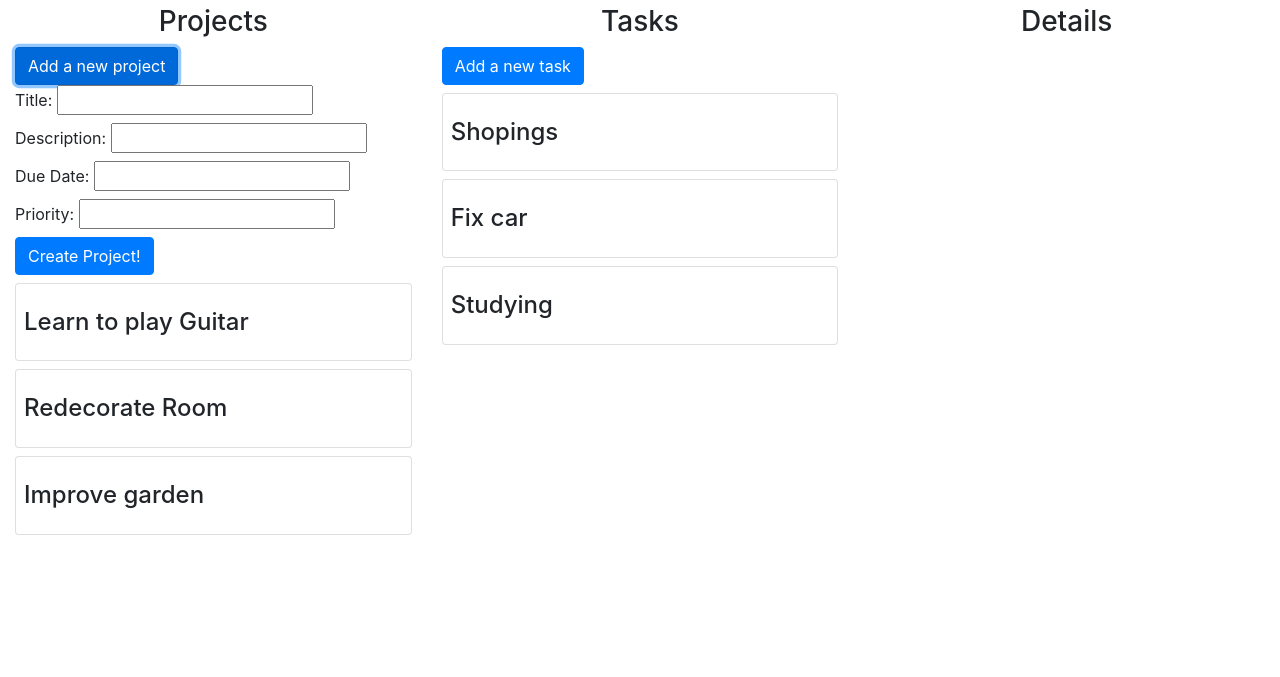
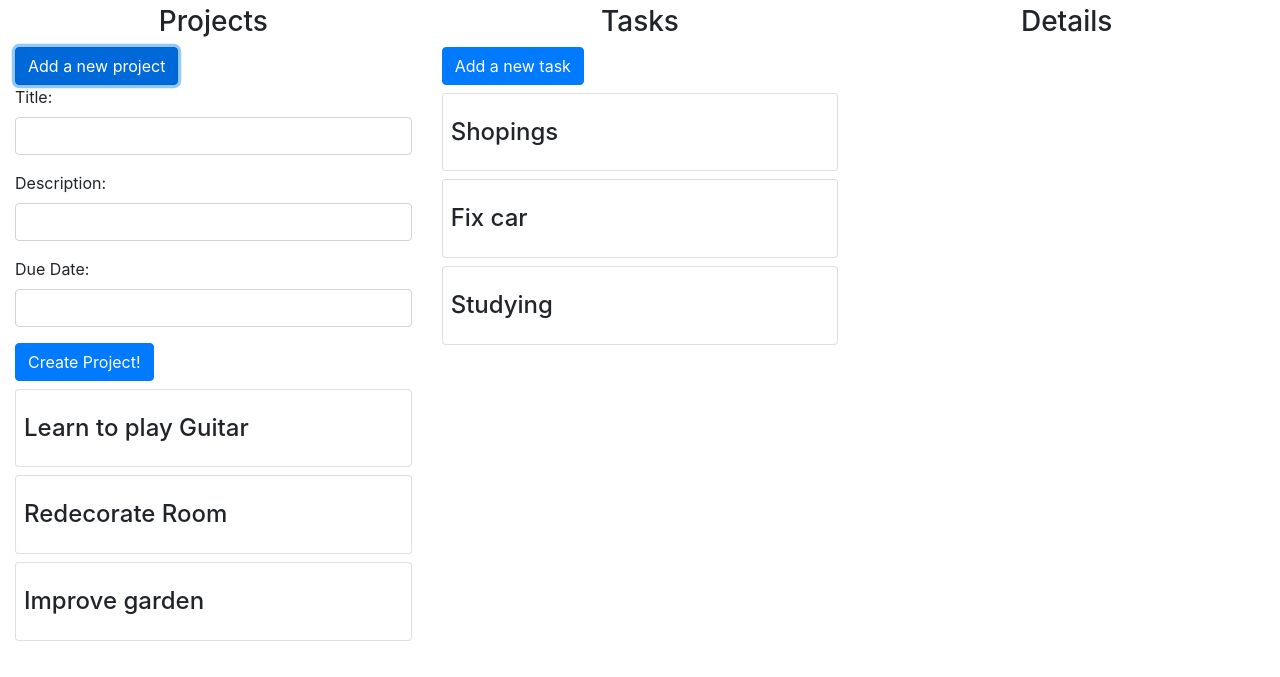
Before and after one commit to epinczinger/to-do-list, a website: page dist/index.html in a window 1280 px wide. Both pictures are taken after a click on the button "Add a new project". Shown: the part 51-728 px from the top of the page. Drawn offline with Linux system fonts and the light colour scheme.

Commit message:
style task and project forms

```diff
--- a/dist/index.html
+++ b/dist/index.html
@@ -14,22 +14,24 @@
             Add a new project
           </button>
           <form class="collapse" id='project-form'>
+              <div class="form-group">
                 <label>
                   Title:
-                  <input type='text' id='input-title'></input>
                 </label>
+                 <input type='text' class="form-control" id='project-input-title'></input>
+              </div>
+              <div class="form-group">
                 <label>
                   Description:
-                  <input type='text' id='input-description'></input>
                 </label>
+                <input type='text' class="form-control" id='project-input-description'></input>
+              </div>
+              <div class="form-group">
                 <label>
                   Due Date:
-                  <input type='text' id='input-date'></input>
                 </label>
-              <label>
-                  Priority:
-                  <input type='text' id='input-priority'></input>
-              </label>
+                <input type='text' class="form-control" id='project-input-date'></input>
+              </div>
               <button class="btn btn-primary" type="button">Create Project!</button>
           </form>
         <div class="project-list"></div>
@@ -41,23 +43,35 @@
             Add a new task
           </button>
         <form class='collapse' id='task-form'>
+            <div class="form-group">
                 <label>
                   Title:
-                <input type='text' id='input-title'></input>
                 </label>
+                 <input type='text' class="form-control" id='task-input-title'></input>
+              </div>
+              <div class="form-group">
                 <label>
                   Description:
-                <input type='text' id='input-description'></input>
                 </label>
+                <input type='text' class="form-control" id='task-input-description'></input>
+              </div>
+              <div class="form-group">
                 <label>
                   Due Date:
-                <input type='text' id='input-date'></input>
                 </label>
+                <input type='text' class="form-control" id='task-input-date'></input>
+              </div>
+            <div class="form-group">
                 <label>
                   Priority:
-                <input type='text' id='input-priority'></input>
                 </label>
-            <button class="btn btn-primary" type="button">Create Project!</button>
+                <select class="form-control" id="task-input-priority">
+                    <option>Low</option>
+                    <option>Medium</option>
+                    <option>High</option>
+                </select>
+               </div>
+            <button class="btn btn-primary" type="button">Create Task!</button>
         </form>
         <div class="task-list"></div>
 
```
Lines whose indentation alone changed are shown as unchanged.
